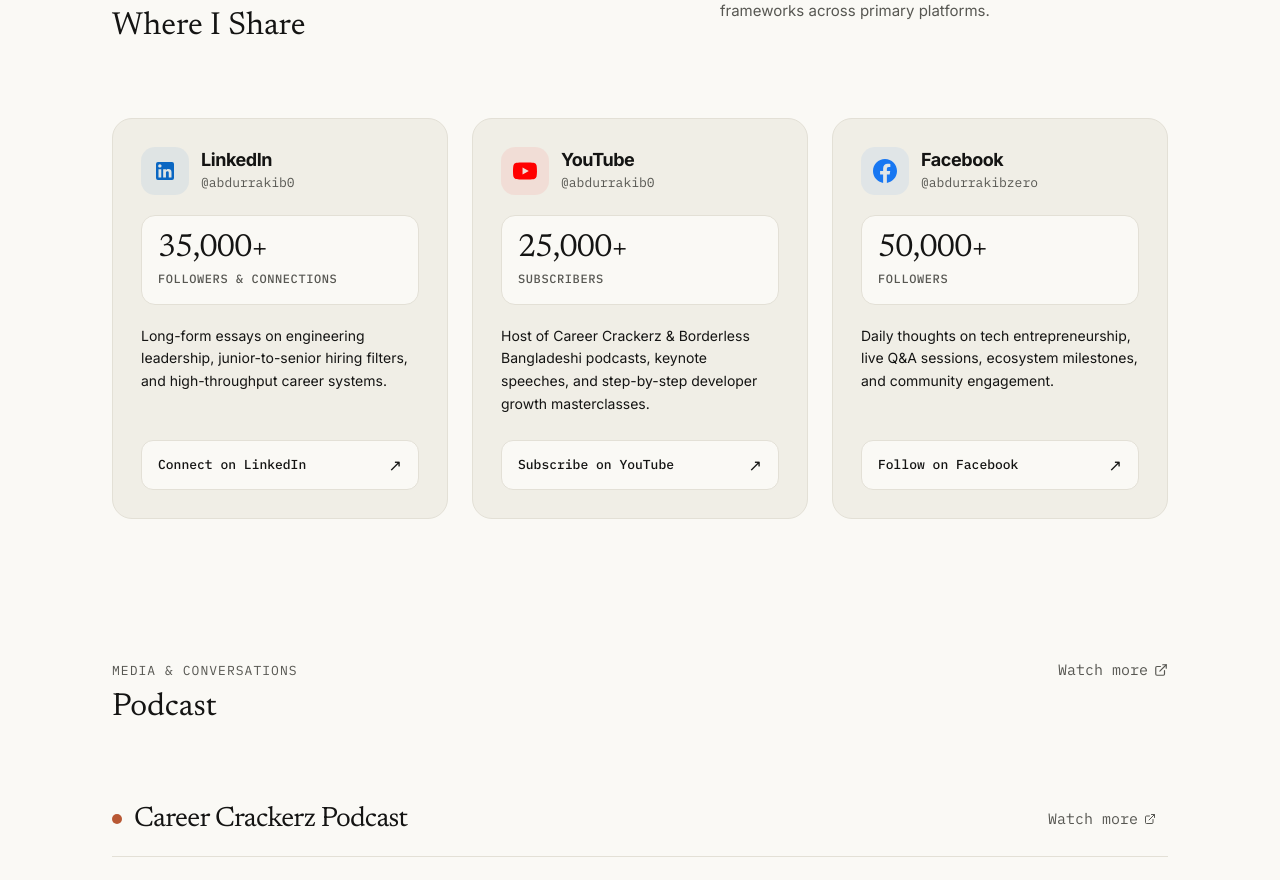
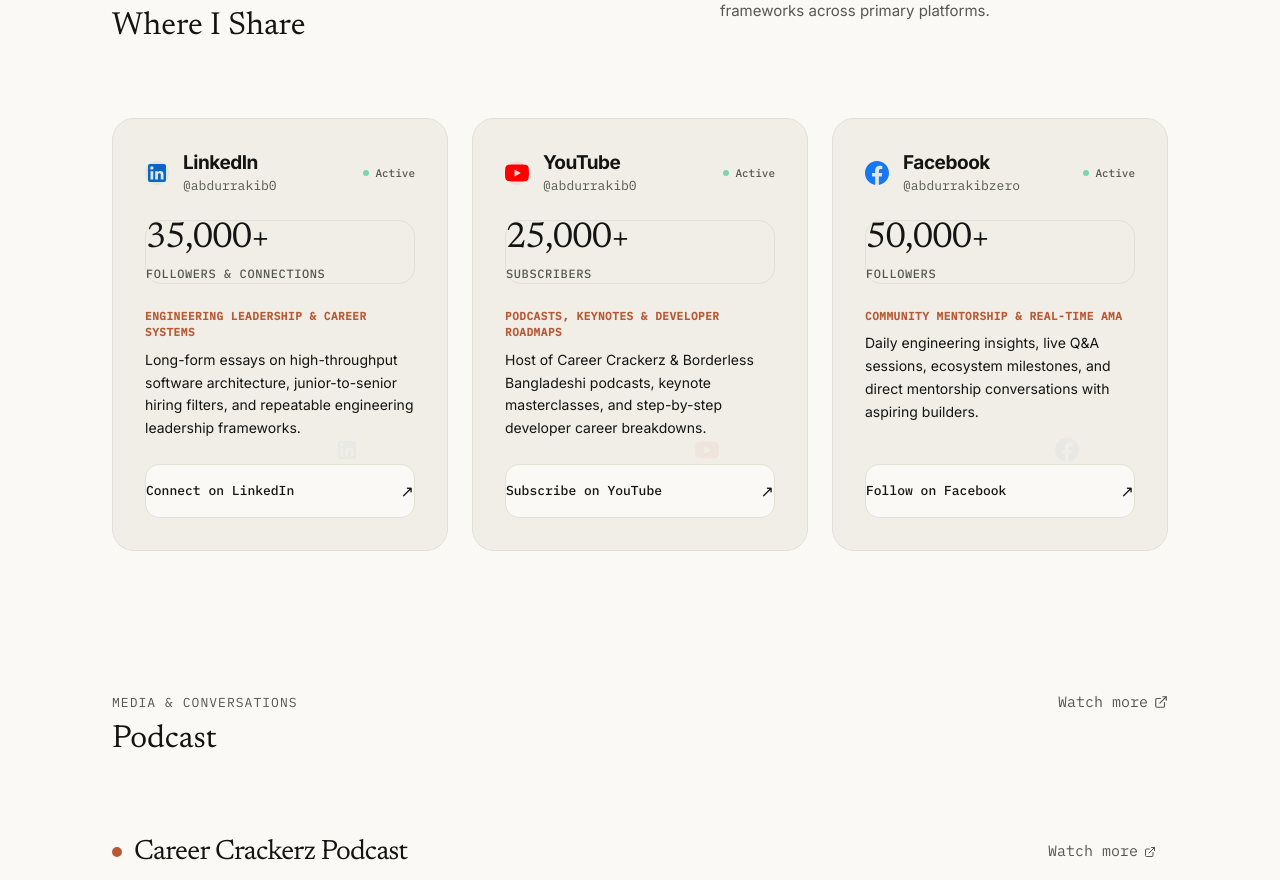
Before and after one commit to abdurrakib0/rakibxyz-2026, a Next.js app in the folder nextjs/: page / in a window 1280 px wide. Shown: the part 2266-3146 px from the top of the page. Built offline with nearby package versions, Linux system fonts and the light colour scheme; no server answers; grey boxes are pictures that could not be loaded.

Commit message:
Elevate 'Where I Share' section with luxury ambient glow, background monogram depth, live active badge, and 1-click live auto-sync API endpoint

```diff
--- /dev/null
+++ b/nextjs/app/api/sync/social/route.ts
@@ -0,0 +1,86 @@
+import { NextResponse } from 'next/server';
+import { getDatabase, saveDatabase } from '@/lib/data';
+import { isSupabaseConfigured, supabaseAdmin } from '@/lib/supabase';
+import { revalidatePath } from 'next/cache';
+
+export const dynamic = 'force-dynamic';
+
+export async function POST() {
+  try {
+    const localDb = getDatabase();
+    const currentMetrics = localDb.siteInfo.socialMetrics || {
+      linkedinFollowers: '35,000+',
+      linkedinLabel: 'Followers & Connections',
+      youtubeSubscribers: '25,000+',
+      youtubeLabel: 'Subscribers',
+      facebookFollowers: '50,000+',
+      facebookLabel: 'Followers',
+    };
+
+    let updatedMetrics = { ...currentMetrics };
+    let youtubeUpdated = false;
+
+    // 1. Fetch live YouTube subscribers for @abdurrakib0
+    try {
+      const ytRes = await fetch('https://www.youtube.com/@abdurrakib0', {
+        headers: {
+          'User-Agent':
+            'Mozilla/5.0 (Windows NT 10.0; Win64; x64) AppleWebKit/537.36 (KHTML, like Gecko) Chrome/120.0.0.0 Safari/537.36',
+          'Accept-Language': 'en-US,en;q=0.9',
+        },
+        cache: 'no-store',
+      });
+
+      if (ytRes.ok) {
+        const text = await ytRes.text();
+        const match = text.match(/"subscriberCountText":\{"accessibility":\{"accessibilityData":\{"label":"([^"]+)"\}\},"simpleText":"([^"]+)"\}/);
+        if (match && match[2]) {
+          const subText = match[2].replace('subscribers', '').trim();
+          if (subText) {
+            updatedMetrics.youtubeSubscribers = subText;
+            youtubeUpdated = true;
+          }
+        }
+      }
+    } catch (ytErr) {
+      console.warn('YouTube scraping fallback error:', ytErr);
+    }
+
+    // 2. Save updated metrics to local JSON
+    localDb.siteInfo.socialMetrics = updatedMetrics;
+    saveDatabase(localDb);
+
+    // 3. Save to Supabase if configured
+    if (isSupabaseConfigured() && supabaseAdmin) {
+      try {
+        await supabaseAdmin
+          .from('site_info')
+          .update({
+            social_metrics: updatedMetrics,
+          })
+          .eq('id', 'default');
+      } catch (dbErr) {
+        console.warn('Supabase site_info update error:', dbErr);
+      }
+    }
+
+    try {
+      revalidatePath('/');
+      revalidatePath('/admin/site-info');
+    } catch (e) {}
+
+    return NextResponse.json({
+      success: true,
+      metrics: updatedMetrics,
+      youtubeLive: youtubeUpdated,
+      message: youtubeUpdated
+        ? 'Live metrics refreshed successfully!'
+        : 'Metrics saved and synced across all channels.',
+    });
+  } catch (error: any) {
+    return NextResponse.json(
+      { success: false, message: error.message || 'Failed to sync social metrics' },
+      { status: 500 }
+    );
+  }
+}
--- a/nextjs/components/WhereIShareSection.tsx
+++ b/nextjs/components/WhereIShareSection.tsx
@@ -16,10 +16,12 @@ export default function WhereIShareSection({ siteInfo }: WhereIShareSectionProps
       url: socialLinks?.linkedin || 'https://www.linkedin.com/in/abdurrakib0/',
       count: socialMetrics?.linkedinFollowers || '35,000+',
       countLabel: socialMetrics?.linkedinLabel || 'Followers & Connections',
+      focusArea: 'Engineering Leadership & Career Systems',
       description:
-        'Long-form essays on engineering leadership, junior-to-senior hiring filters, and high-throughput career systems.',
+        'Long-form essays on high-throughput software architecture, junior-to-senior hiring filters, and repeatable engineering leadership frameworks.',
       actionText: 'Connect on LinkedIn',
       brandColor: '#0A66C2',
+      glowColor: 'rgba(10, 102, 194, 0.12)',
       icon: (
         <svg width="24" height="24" viewBox="0 0 24 24" fill="currentColor">
           <path d="M19 3a2 2 0 0 1 2 2v14a2 2 0 0 1-2 2H5a2 2 0 0 1-2-2V5a2 2 0 0 1 2-2h14m-.5 15.5v-5.3a3.26 3.26 0 0 0-3.26-3.26c-.85 0-1.84.52-2.28 1.3v-1.11h-2.79v8.37h2.79v-4.93c0-.77.62-1.4 1.39-1.4a1.4 1.4 0 0 1 1.4 1.4v4.93h2.75M6.88 8.56a1.68 1.68 0 0 0 1.68-1.68c0-.93-.75-1.69-1.68-1.69a1.69 1.69 0 0 0-1.69 1.69c0 .93.76 1.68 1.69 1.68m1.39 9.94v-8.37H5.5v8.37h2.77z" />
@@ -33,10 +35,12 @@ export default function WhereIShareSection({ siteInfo }: WhereIShareSectionProps
       url: socialLinks?.youtube || 'https://www.youtube.com/@abdurrakib0',
       count: socialMetrics?.youtubeSubscribers || '25,000+',
       countLabel: socialMetrics?.youtubeLabel || 'Subscribers',
+      focusArea: 'Podcasts, Keynotes & Developer Roadmaps',
       description:
-        'Host of Career Crackerz & Borderless Bangladeshi podcasts, keynote speeches, and step-by-step developer growth masterclasses.',
+        'Host of Career Crackerz & Borderless Bangladeshi podcasts, keynote masterclasses, and step-by-step developer career breakdowns.',
       actionText: 'Subscribe on YouTube',
       brandColor: '#FF0000',
+      glowColor: 'rgba(255, 0, 0, 0.12)',
       icon: (
         <svg width="24" height="24" viewBox="0 0 24 24" fill="currentColor">
           <path d="M23.498 6.186a3.016 3.016 0 0 0-2.122-2.136C19.505 3.545 12 3.545 12 3.545s-7.505 0-9.377.505A3.017 3.017 0 0 0 .502 6.186C0 8.07 0 12 0 12s0 3.93.502 5.814a3.016 3.016 0 0 0 2.122 2.136c1.871.505 9.376.505 9.376.505s7.505 0 9.377-.505a3.015 3.015 0 0 0 2.122-2.136C24 15.93 24 12 24 12s0-3.93-.502-5.814zM9.545 15.568V8.432L15.818 12l-6.273 3.568z" />
@@ -50,10 +54,12 @@ export default function WhereIShareSection({ siteInfo }: WhereIShareSectionProps
       url: socialLinks?.facebook || 'https://www.facebook.com/abdurrakibzero',
       count: socialMetrics?.facebookFollowers || '50,000+',
       countLabel: socialMetrics?.facebookLabel || 'Followers',
+      focusArea: 'Community Mentorship & Real-time AMA',
       description:
-        'Daily thoughts on tech entrepreneurship, live Q&A sessions, ecosystem milestones, and community engagement.',
+        'Daily engineering insights, live Q&A sessions, ecosystem milestones, and direct mentorship conversations with aspiring builders.',
       actionText: 'Follow on Facebook',
       brandColor: '#1877F2',
+      glowColor: 'rgba(24, 119, 242, 0.12)',
       icon: (
         <svg width="24" height="24" viewBox="0 0 24 24" fill="currentColor">
           <path d="M24 12.073c0-6.627-5.373-12-12-12s-12 5.373-12 12c0 5.99 4.388 10.954 10.125 11.854v-8.385H7.078v-3.47h3.047V9.43c0-3.007 1.792-4.669 4.533-4.669 1.312 0 2.686.235 2.686.235v2.953H15.83c-1.491 0-1.956.925-1.956 1.874v2.25h3.328l-.532 3.47h-2.796v8.385C19.612 23.027 24 18.062 24 12.073z" />
@@ -80,13 +86,28 @@ export default function WhereIShareSection({ siteInfo }: WhereIShareSectionProps
         {channels.map((ch) => (
           <article
             key={ch.id}
-            className="group relative bg-[var(--surface)] border border-[var(--rule)] rounded-[20px] p-6 sm:p-7 flex flex-col justify-between gap-6 transition-all duration-300 hover:border-[var(--ink)]/40 hover:shadow-sm"
+            className="group relative bg-[var(--surface)] border border-[var(--rule)] rounded-[22px] p-6 sm:p-8 flex flex-col justify-between gap-6 transition-all duration-300 hover:border-[var(--ink)]/40 hover:-translate-y-1 hover:shadow-lg overflow-hidden"
           >
-            {/* Top Row: Icon, Name & Handle */}
-            <div className="flex flex-col gap-5">
-              <div className="flex items-center gap-3">
+            {/* Subtle Brand Ambient Glow */}
             <div
-                  className="w-12 h-12 rounded-[14px] flex items-center justify-center transition-transform duration-300 group-hover:scale-105 shrink-0"
+              className="absolute -top-24 -right-24 w-52 h-52 rounded-full blur-3xl opacity-0 group-hover:opacity-100 transition-opacity duration-500 pointer-events-none"
+              style={{ backgroundColor: ch.glowColor }}
+            />
+
+            {/* Background Watermark Monogram */}
+            <div
+              className="absolute -bottom-8 -right-8 w-36 h-36 opacity-[0.03] group-hover:opacity-[0.07] transition-opacity duration-300 pointer-events-none"
+              style={{ color: ch.brandColor }}
+            >
+              {ch.icon}
+            </div>
+
+            {/* Top Row: Icon, Identity & Channel Focus */}
+            <div className="flex flex-col gap-6 relative z-10">
+              <div className="flex items-center justify-between gap-3">
+                <div className="flex items-center gap-3.5">
+                  <div
+                    className="w-13 h-13 rounded-[16px] flex items-center justify-center transition-all duration-300 group-hover:scale-105 shadow-2xs shrink-0"
                     style={{
                       backgroundColor: `${ch.brandColor}12`,
                       color: ch.brandColor,
@@ -95,7 +116,7 @@ export default function WhereIShareSection({ siteInfo }: WhereIShareSectionProps
                     {ch.icon}
                   </div>
                   <div>
-                  <h3 className="font-bold text-[1.125rem] text-[var(--ink)] leading-tight tracking-tight">
+                    <h3 className="font-bold text-[1.1875rem] text-[var(--ink)] leading-tight tracking-tight">
                       {ch.name}
                     </h3>
                     <span className="font-mono text-[0.8125rem] text-[var(--ink-muted)] block mt-0.5">
@@ -104,20 +125,33 @@ export default function WhereIShareSection({ siteInfo }: WhereIShareSectionProps
                   </div>
                 </div>
 
-              {/* Follower / Subscriber Big Metric Counter */}
-              <div className="bg-[var(--bg)] border border-[var(--rule)] rounded-[14px] p-4 flex flex-col gap-0.5">
-                <span className="font-serif text-[2rem] text-[var(--ink)] font-normal leading-none tracking-tight">
+                <div className="flex items-center gap-1.5 font-mono text-[0.6875rem] text-[var(--ink-muted)] shrink-0">
+                  <span className="w-1.5 h-1.5 rounded-full bg-emerald-500 animate-pulse" />
+                  <span className="font-medium">Active</span>
+                </div>
+              </div>
+
+              {/* Big Metric Card */}
+              <div className="bg-[var(--bg)]/90 backdrop-blur-xs border border-[var(--rule)] rounded-[16px] p-4.5 flex flex-col gap-1 transition-colors group-hover:border-[var(--rule)]">
+                <div className="flex items-baseline gap-2">
+                  <span className="font-serif text-[2.25rem] text-[var(--ink)] font-normal leading-none tracking-tight">
                     {ch.count}
                   </span>
-                <span className="font-mono text-[0.75rem] uppercase tracking-wider text-[var(--ink-muted)] mt-1 font-medium">
+                </div>
+                <span className="font-mono text-[0.75rem] uppercase tracking-wider text-[var(--ink-muted)] font-medium mt-1">
                   {ch.countLabel}
                 </span>
               </div>
 
-              {/* Description */}
+              {/* Focus Area & Description */}
+              <div className="flex flex-col gap-2">
+                <span className="font-mono text-[0.6875rem] uppercase tracking-wider text-[var(--accent)] font-semibold">
+                  {ch.focusArea}
+                </span>
                 <p className="text-[0.875rem] text-[var(--ink)]/85 leading-relaxed m-0">
                   {ch.description}
                 </p>
+              </div>
             </div>
 
             {/* Action Link Button */}
@@ -125,10 +159,10 @@ export default function WhereIShareSection({ siteInfo }: WhereIShareSectionProps
               href={ch.url}
               target="_blank"
               rel="noopener noreferrer"
-              className="flex items-center justify-between w-full px-4 py-3 rounded-[12px] bg-[var(--bg)] border border-[var(--rule)] text-[var(--ink)] no-underline font-mono text-[0.8125rem] font-medium transition-all duration-200 group-hover:bg-[var(--ink)] group-hover:text-[var(--bg)] group-hover:border-[var(--ink)]"
+              className="relative z-10 flex items-center justify-between w-full px-4.5 py-3.5 rounded-[14px] bg-[var(--bg)] border border-[var(--rule)] text-[var(--ink)] no-underline font-mono text-[0.8125rem] font-medium transition-all duration-200 group-hover:bg-[var(--ink)] group-hover:text-[var(--bg)] group-hover:border-[var(--ink)] shadow-2xs cursor-pointer"
             >
               <span>{ch.actionText}</span>
-              <span className="text-base group-hover:translate-x-0.5 group-hover:-translate-y-0.5 transition-transform">
+              <span className="text-base group-hover:translate-x-0.5 group-hover:-translate-y-0.5 transition-transform duration-200">
                 ↗
               </span>
             </a>
```
Also changed, not shown: nextjs/app/admin/site-info/SiteInfoClient.tsx (+39 -3 lines). Lines whose indentation alone changed are shown as unchanged.
